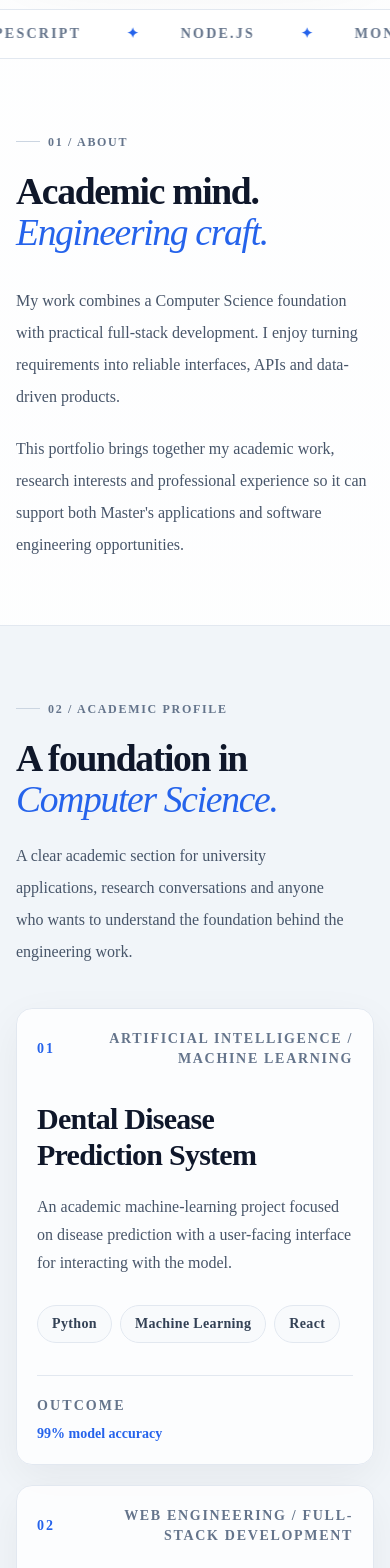
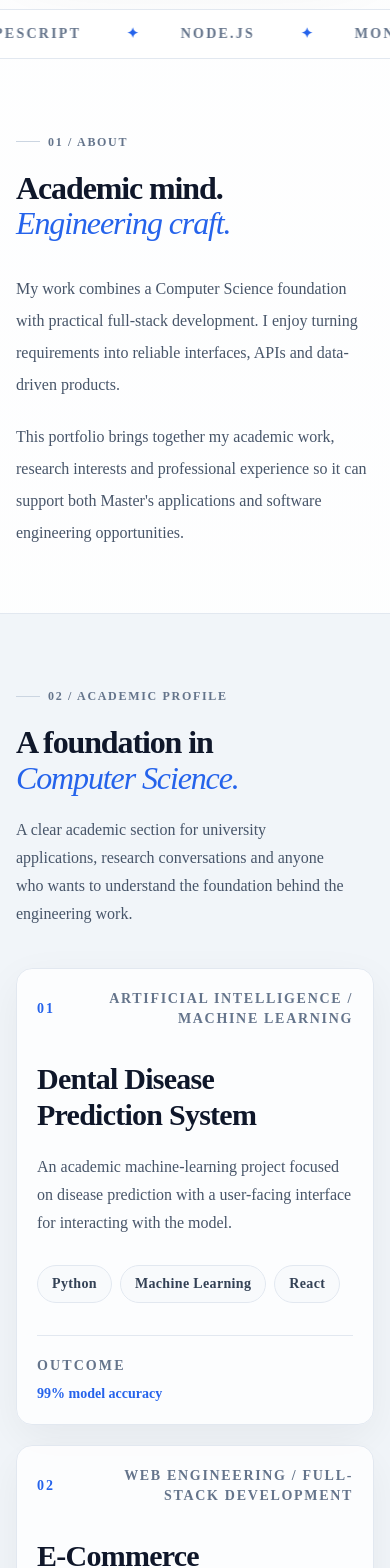
Before and after one commit to Mehedi1-SWE/portfolio, a Next.js app: page / in a window 390 px wide. Shown: the part 1620-3188 px from the top of the page. Built offline with nearby package versions, Linux system fonts and the light colour scheme.

Commit message:
Improve mobile and tablet responsiveness in components/SectionHeading.tsx

```diff
--- a/components/SectionHeading.tsx
+++ b/components/SectionHeading.tsx
@@ -15,16 +15,16 @@ export function SectionHeading({
   description,
 }: SectionHeadingProps) {
   return (
-    <div className="max-w-3xl">
+    <div className="w-full min-w-0 max-w-3xl">
       <span className="inline-flex items-center gap-2 text-xs font-bold uppercase tracking-[0.14em] text-[#64748B]">
         <span className="h-px w-6 bg-[#CBD5E1]" />
         {number && eyebrow ? `${number} / ${eyebrow}` : (label ?? eyebrow ?? "")}
       </span>
-      <h2 className="mt-5 text-[clamp(2.35rem,4vw,4rem)] font-black leading-[1.1] tracking-[-0.035em] text-[#0F172A]">
+      <h2 className="mt-5 text-[clamp(2rem,4vw,4rem)] font-black leading-[1.1] tracking-[-0.035em] text-[#0F172A]">
         {title}
       </h2>
       {description ? (
-        <p className="mt-5 max-w-2xl text-base leading-8 text-[#475569] md:text-[17px]">
+        <p className="mt-5 max-w-2xl text-base leading-7 sm:leading-8 text-[#475569] md:text-[17px]">
           {description}
         </p>
       ) : null}
```
